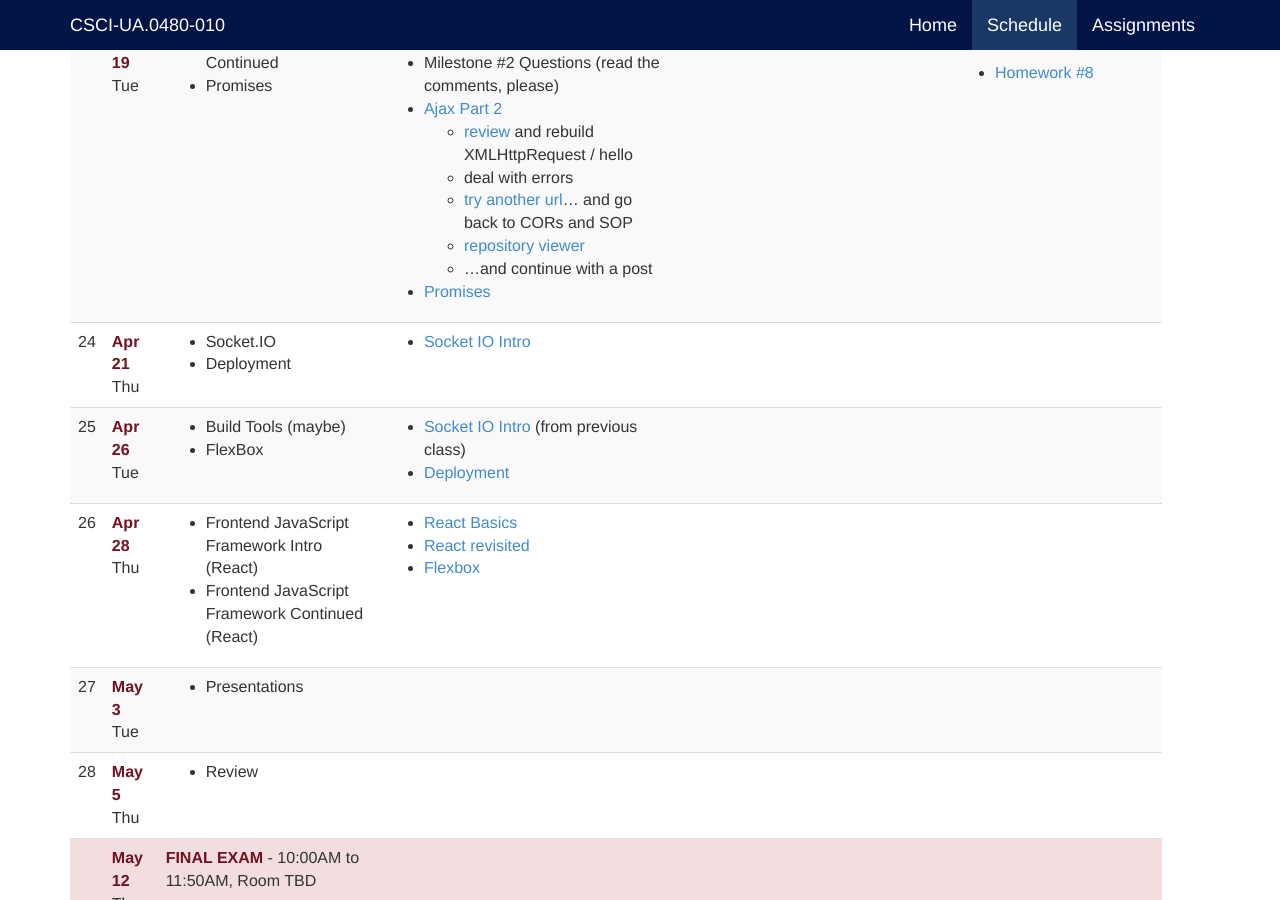
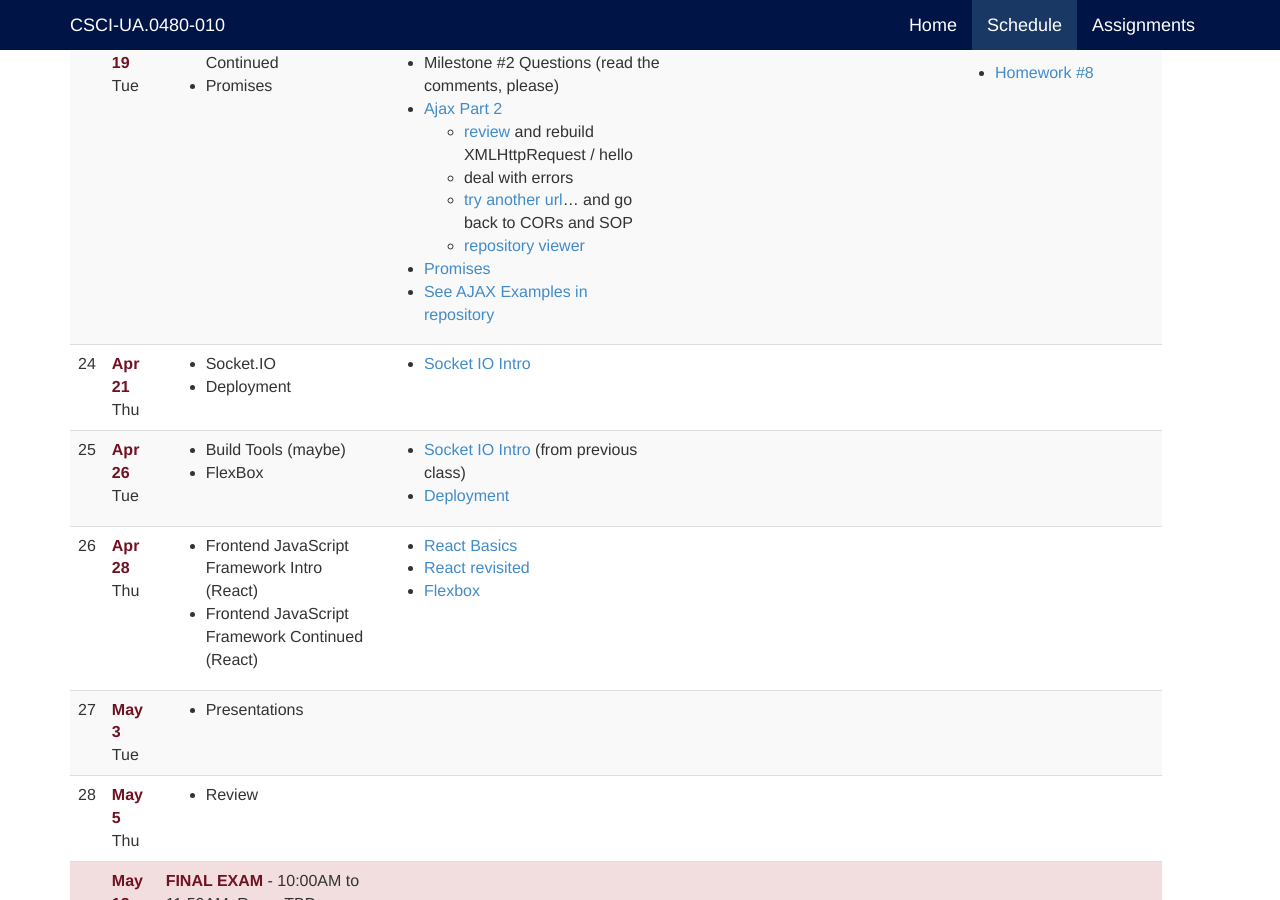
Before and after one commit to jl4282/csci-ua.0480-spring2016-010, a Jekyll site: the page built from schedule.markdown, in a window 1280 px wide and 900 px high, scrolled down 5587 px. Built offline with Jekyll 4.4.1, drawn with Linux system fonts in a browser that asks for light colours.

Commit message:
add link to repo

```diff
--- a/_includes/schedule/23.markdown
+++ b/_includes/schedule/23.markdown
@@ -11,8 +11,8 @@
     * deal with errors
     * [try another](slides/20/ajax.html#/25) [url](http://data.nba.com/data/15m/json/cms/noseason/game/20160205/0021500754/boxscore.json)...  and go back to CORs and SOP
     * [repository viewer](http://localhost:4000/slides/21/ajax-express.html#/10)
-    * ...and continue with a post
 * [Promises](slides/22/promises.html)
+* [See AJAX Examples in repository](https://github.com/jversoza/ait-spring-16-examples)
 
 {% comment %}
 * [Deployment](slides/23/deployment.html)
```
